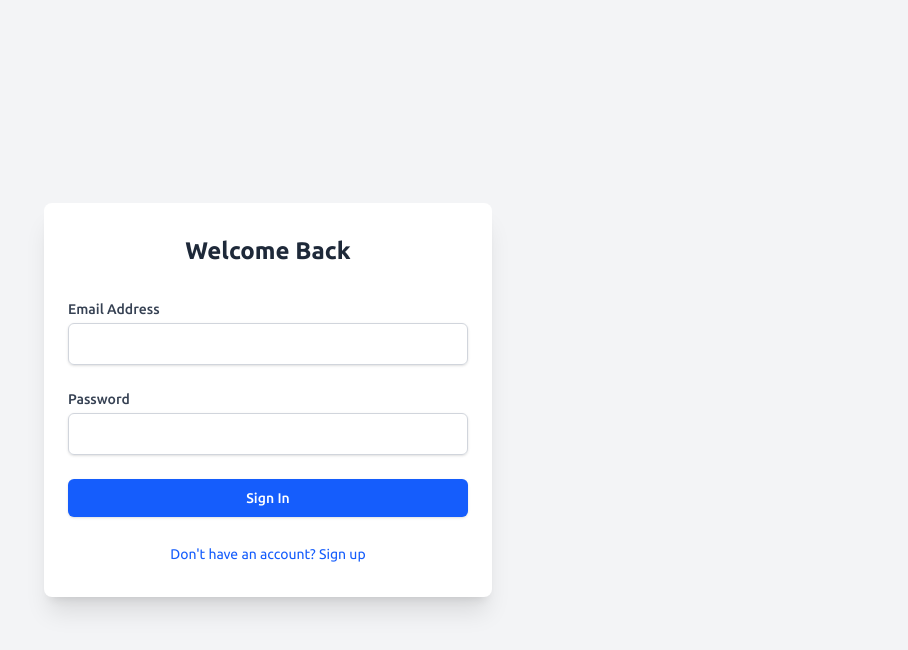
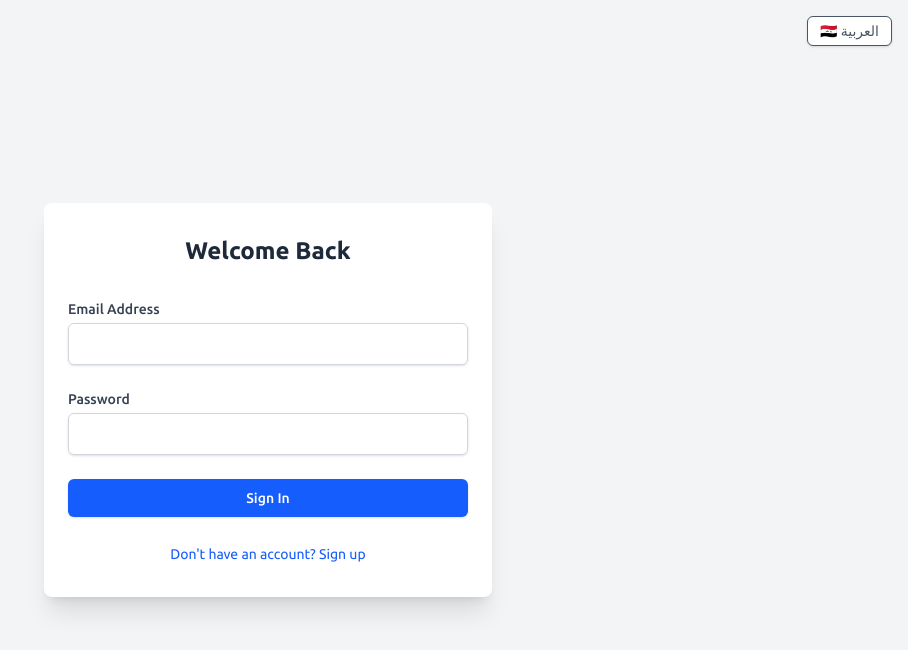
Before and after one commit to atomic-ustadh/my-lesson-plan-app, a React (Vite) app: page /login in a window 1280 px wide. Shown: the top 650 px of the page, without its empty margins (372-1280 px from the left). Built offline with nearby package versions, Linux system fonts and the light colour scheme; no server answers.

Commit message:
Update Auth.jsx

```diff
--- a/src/components/Auth.jsx
+++ b/src/components/Auth.jsx
@@ -10,7 +10,7 @@ export default function Auth() {
     const [fullName, setFullName] = useState(""); // For signup
     const [loading, setLoading] = useState(false);
     const navigate = useNavigate();
-    const { t } = useLanguage();
+    const { t, toggleLanguage, language } = useLanguage();
 
     const handleAuth = async (e) => {
         e.preventDefault();
@@ -70,7 +70,15 @@ export default function Auth() {
     };
 
     return (
-        <div className="min-h-screen flex items-center justify-center bg-gray-100 px-4">
+        <div className="min-h-screen flex items-center justify-center bg-gray-100 px-4 relative">
+            {/* Language Toggle */}
+            <button
+                onClick={toggleLanguage}
+                className="absolute top-4 end-4 text-sm font-medium text-gray-600 hover:text-blue-600 px-3 py-1 border rounded-md bg-white shadow-sm hover:bg-gray-50 transition-colors"
+            >
+                {language === "en" ? "🇮🇶 العربية" : "🇺🇸 English"}
+            </button>
+
             <div className="max-w-md w-full bg-white rounded-lg shadow-xl overflow-hidden">
                 <div className="px-6 py-8">
                     <h2 className="text-2xl font-bold text-center text-gray-800 mb-8">
```
